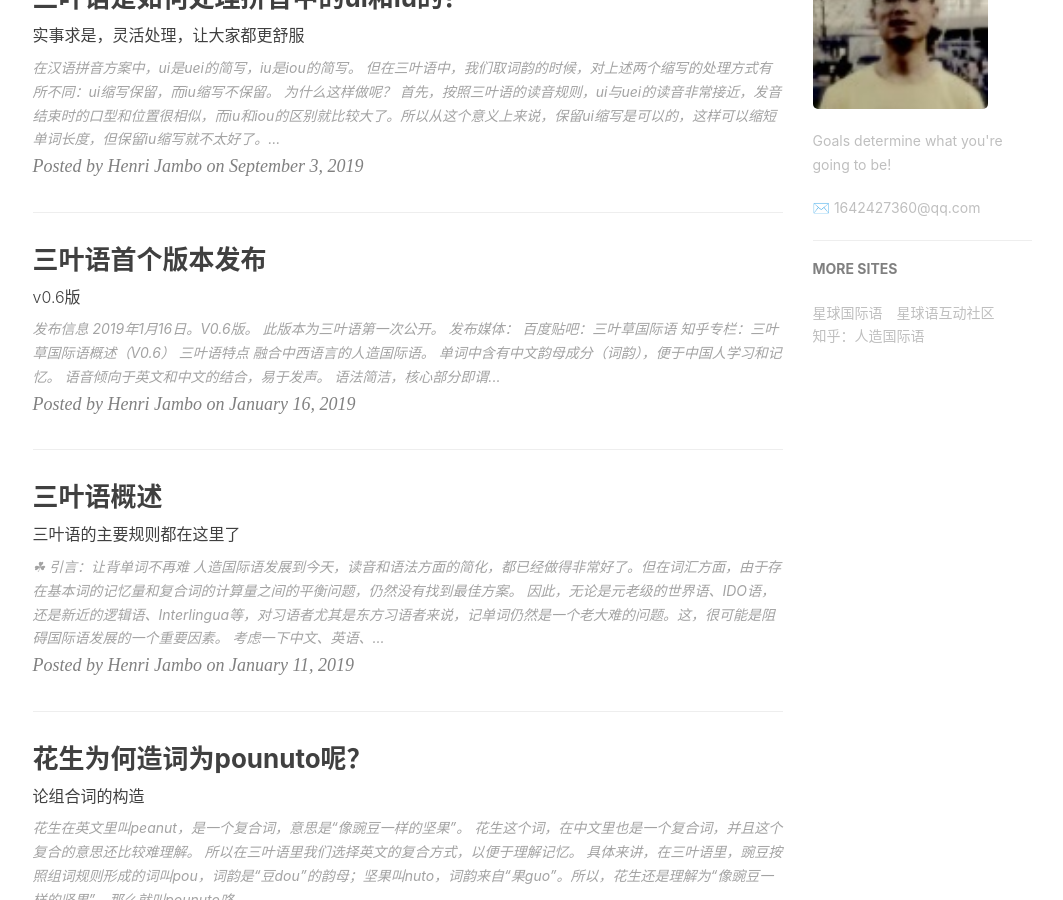
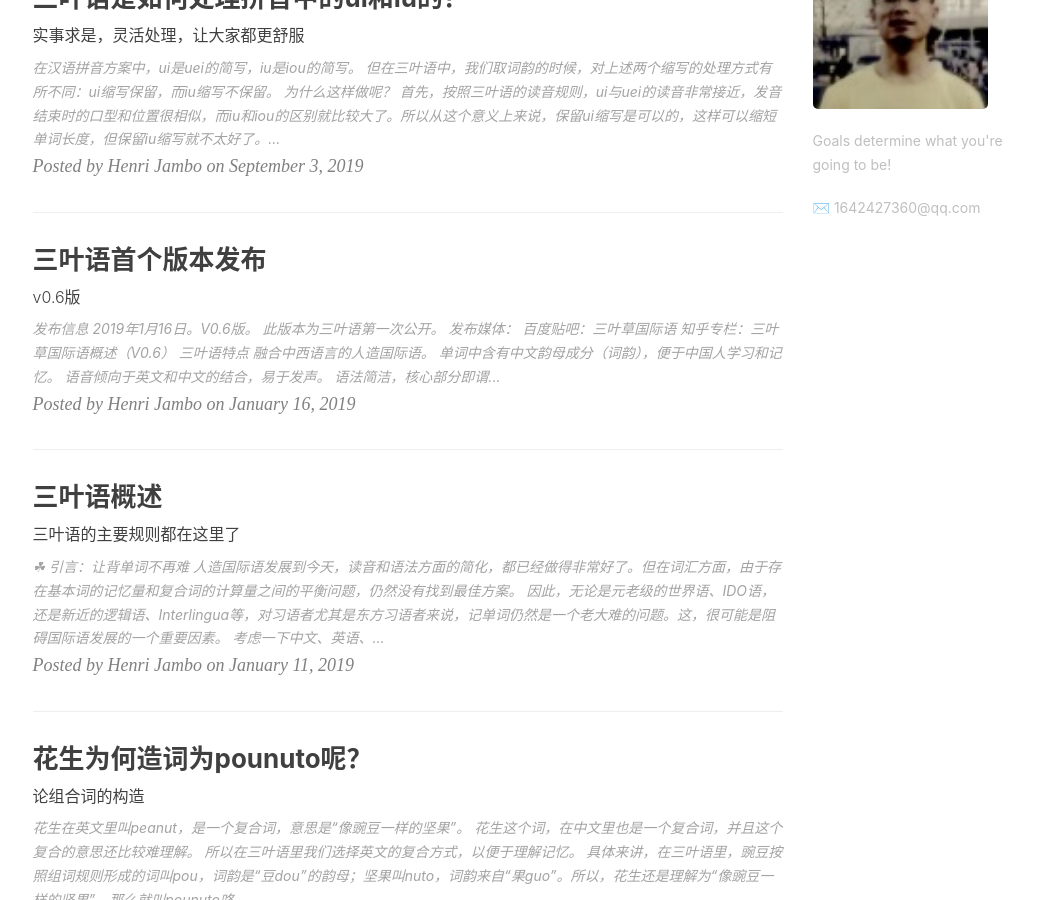
Before and after one commit to Satanchia/Satanchia.github.io, a Jekyll site: the page built from index.html, in a window 1280 px wide and 900 px high, scrolled down 724 px. Shown: the whole window, without its empty margins (135-1198 px from the left). Built offline with Jekyll 4.4.1, drawn with Linux system fonts in a browser that asks for light colours; nearby versions of some CDN libraries; the list of posts is cut into pages by our own code; comment, search, counter and statistics services are not loaded.

Commit message:
Update _config.yml

```diff
--- a/_config.yml
+++ b/_config.yml
@@ -93,19 +93,3 @@
 # Progressive Web Apps
 chrome-tab-theme-color: "#000000"
 service-worker: true
-
-
-
-# 友情链接，请尽量不要删除，谢谢！
-friends: [
-    {
-        title: "星球国际语",
-        href: "https://globien.gitee.io"
-    },{
-        title: "星球语互动社区",
-        href: "https://tieba.baidu.com/f?kw=%E6%A0%BC%E7%BD%97%E6%AF%94%E8%A8%80&fr=home"
-    },{
-        title: "知乎：人造国际语",
-        href: "https://zhuanlan.zhihu.com/Artificial-International-Language"
-    }
-]
```
